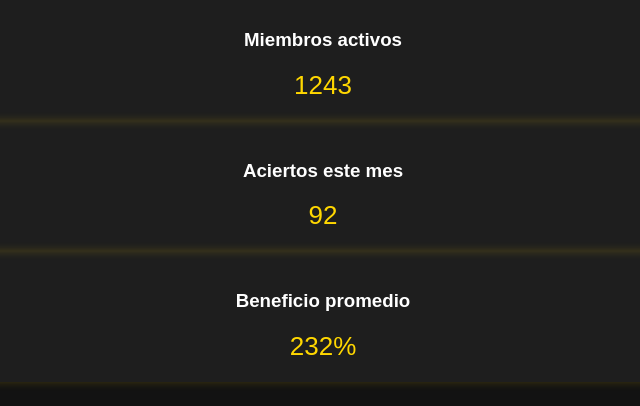
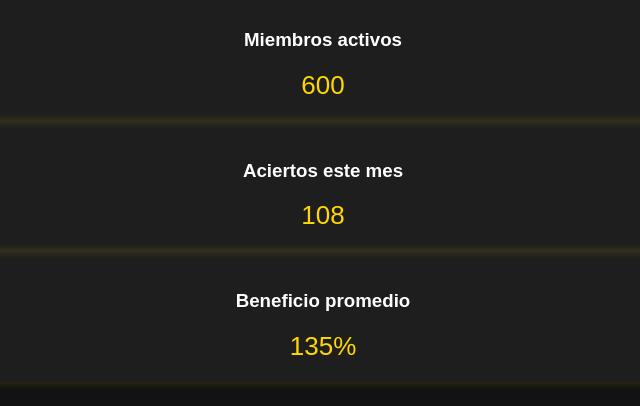
Before and after one commit to brandonrocha77/GanaMax, a website: page index.html in a window 1280 px wide. Shown: the part 1737-2143 px from the top of the page, 317-957 px from the left. Drawn offline with Linux system fonts and the light colour scheme.

Commit message:
actulizacio 1

```diff
--- a/index.html
+++ b/index.html
@@ -109,15 +109,15 @@
 <section class="estadisticas">
     <div class="contador-box">
       <h3>Miembros activos</h3>
-      <span id="contador-miembros">0</span>
+      <span id="contador-miembros">600</span>
     </div>
     <div class="contador-box">
       <h3>Aciertos este mes</h3>
-      <span id="contador-aciertos">0</span>
+      <span id="contador-aciertos">108</span>
     </div>
     <div class="contador-box">
       <h3>Beneficio promedio</h3>
-      <span id="contador-beneficio">0%</span>
+      <span id="contador-beneficio">135%</span>
     </div>
   </section>
 
--- a/script.js
+++ b/script.js
@@ -35,11 +35,7 @@ window.addEventListener('load', () => {
 });
 
 // Contadores de estadísticas
-function iniciarContadores() {
-    animarContador("contador-miembros", 0, 1243, 1500);
-    animarContador("contador-aciertos", 0, 92, 1500);
-    animarContador("contador-beneficio", 0, 232, 2000, true);
-}
+
 
 function animarContador(id, inicio, fin, duracion, esPorcentaje = false) {
     const elemento = document.getElementById(id);
@@ -69,11 +65,7 @@ function mostrarContenido() {
 }
 
 // Contadores animados
-function animarContadores() {
-    animar("#contador-miembros", 872, 2000);
-    animar("#contador-aciertos", 47, 2000);
-    animar("#contador-beneficio", 232, 2000, "%");
-}
+
 
 function animar(selector, valorFinal, duracion, sufijo = "") {
     const elemento = document.querySelector(selector);
```
